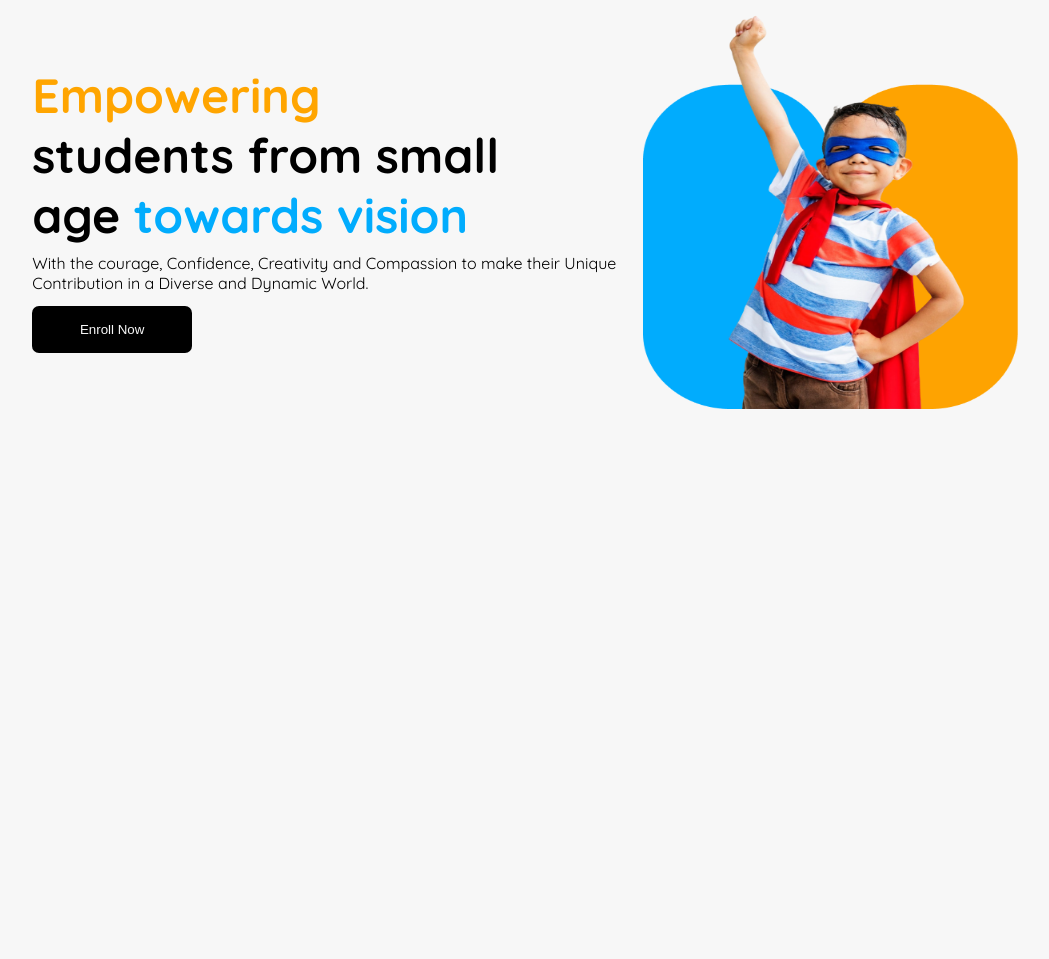
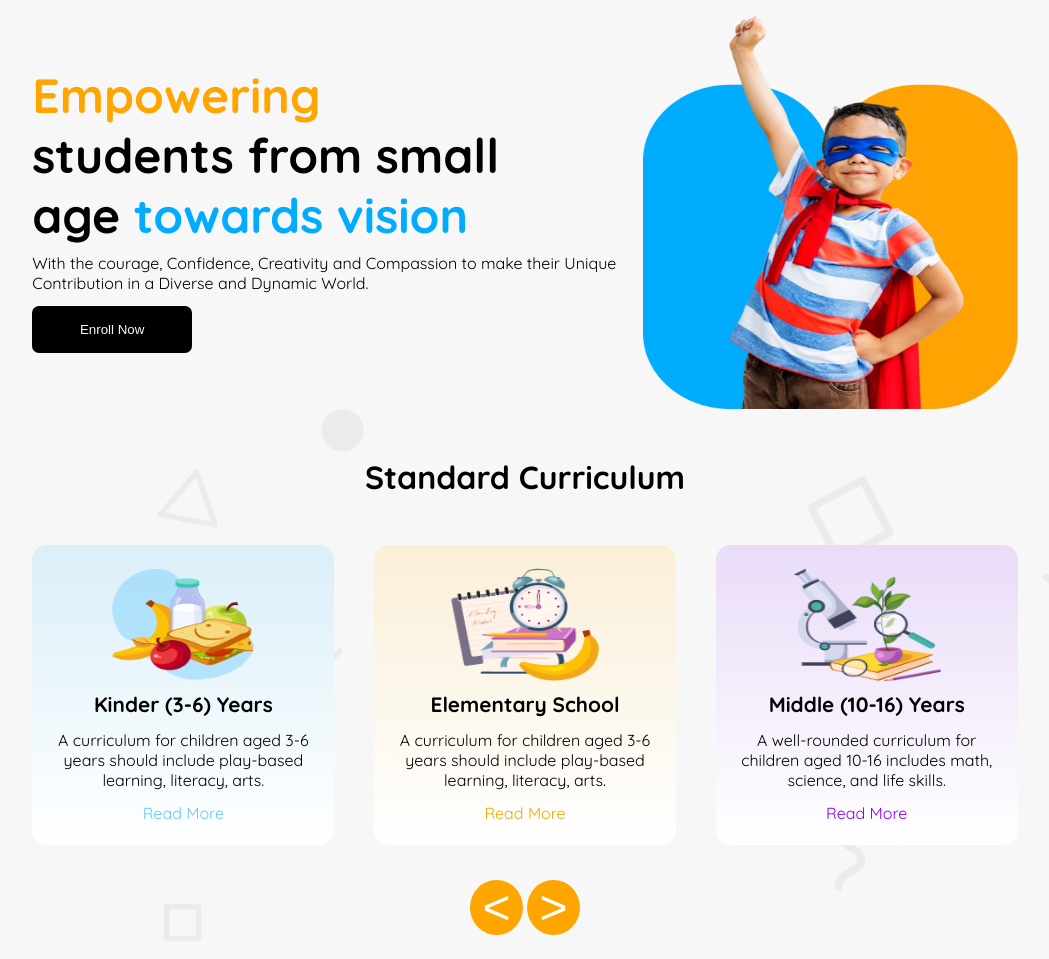
Before and after one commit to Rahat-khan117/My-assignment-2nd, a plain HTML site: page index.html in a window 1280 px wide. Shown: the part 82-1041 px from the top of the page, without its empty margins (115-1164 px from the left). Before the commit the page ends 800 px from the top, so only its background shows below. Drawn offline with Linux system fonts and the light colour scheme.

Commit message:
third part

```diff
--- a/index.css
+++ b/index.css
@@ -97,3 +97,70 @@
   .box2-mobile{
     display: none;
   }
+  /* curriculum Part */
+  .main{
+    background-image: url(assets/bg.png);
+    background-size: 100%;
+    display: flex;
+    flex-direction: column;
+    align-items: center;
+  }
+  .culum_box{
+    height: 550px;
+    width: 77%;
+    display: flex;
+    flex-direction: column;
+    align-items: center;
+  }
+  .culum_title{
+    margin: 1.5em 0em;
+    font-size: 2em;
+    font-weight: 700;
+  }
+  .culum_box1{
+    height: 300px;
+    width: 100%;
+    display: flex;
+    gap: 4%;
+  }
+  .culum_box2{
+    height:300px ;
+    width: 31%;
+    border-radius: 15px;
+    display: flex;
+    flex-direction: column;
+    align-items: center;
+
+  }
+  .btn_box{
+    margin-top: 2.2em;
+  }
+  .btn_1{
+    background-color: orange;
+    border: 0;
+    font-size: 3em;
+    border-radius: 50%;
+    width: 1.1em;
+    color: white;
+  }
+  .cul_img_box{
+    height: 113px;
+    width: 49%;
+    margin-top: 23px;
+  }
+  .cul_img_box img {
+    height: 100%;
+    width: 100%;
+  }
+  .cul_heading{
+    font-size: 1.3em;
+    font-weight: 700;
+    margin-top: 0.5em;
+  }
+  .cul_dis{
+    text-align: center;
+    margin: 0.8em 1em 0.8em 1em;
+  }
+  .read_more{
+    text-decoration: none;
+  }
--- a/index.html
+++ b/index.html
@@ -57,7 +57,37 @@
         </div>
       </div>
     </header>
-    <main class="main"></main>
+    <main class="main">
+        <div class="culum_box">
+            <p class="culum_title">Standard Curriculum</p>
+            <div class="culum_box1">
+                <div class="culum_box2" style="background: linear-gradient(to bottom,#DAEFF9,white);">
+                    <div class="cul_img_box"><img src="assets/kinder.png" alt=""></div>
+                    <p class="cul_heading">Kinder (3-6) Years</p>
+                    <p class="cul_dis">A curriculum for children aged 3-6 years should include play-based learning, literacy, arts.</p>
+                    <a style="color:#64C8FF ;" class="read_more" href="#">Read More</a>
+                </div>
+                <div class="culum_box2" style="background: linear-gradient(to bottom,#FAEFD8,white);">
+                    <div class="cul_img_box"><img src="assets/elementary.png" alt=""></div>
+                    <p class="cul_heading">Elementary School</p>
+                    <p class="cul_dis">A curriculum for children aged 3-6 years should include play-based learning, literacy, arts.</p>
+                    <a style="color:#F0AA00 ;" class="read_more" href="#">Read More</a>
+                </div>
+                <div class="culum_box2" style="background: linear-gradient(to bottom,#E9DCF8,white);">
+                    <div class="cul_img_box"><img src="assets/middle.png" alt=""></div>
+                    <p class="cul_heading">Middle (10-16) Years</p>
+                    <p class="cul_dis">A well-rounded curriculum for children aged 10-16 includes math, science, and life skills.</p>
+                    <a style="color:#8700FF ;" class="read_more" href="#">Read More</a>
+                </div>
+            </div>
+            <div>
+              <div class="btn_box">
+                <button class="btn_1"><</button>
+                <button class="btn_1">></button>
+              </div>
+            </div>
+          </div>
+    </main>
     <footer></footer>
   </body>
 </html>
--- a/media.css
+++ b/media.css
@@ -62,4 +62,20 @@
       .enroll{
         margin-top: 2em;
       }
+
+      /* Curriculum part */
+      .btn_box{
+        display: none;
+      }
+      .culum_box1{
+        flex-direction: column;
+        height: 1000px;
+      }
+      .culum_box2{
+        width: 100%;
+        height: 400px;
+      }
+      .culum_title{
+        text-align: center;
+      }
 }
```
